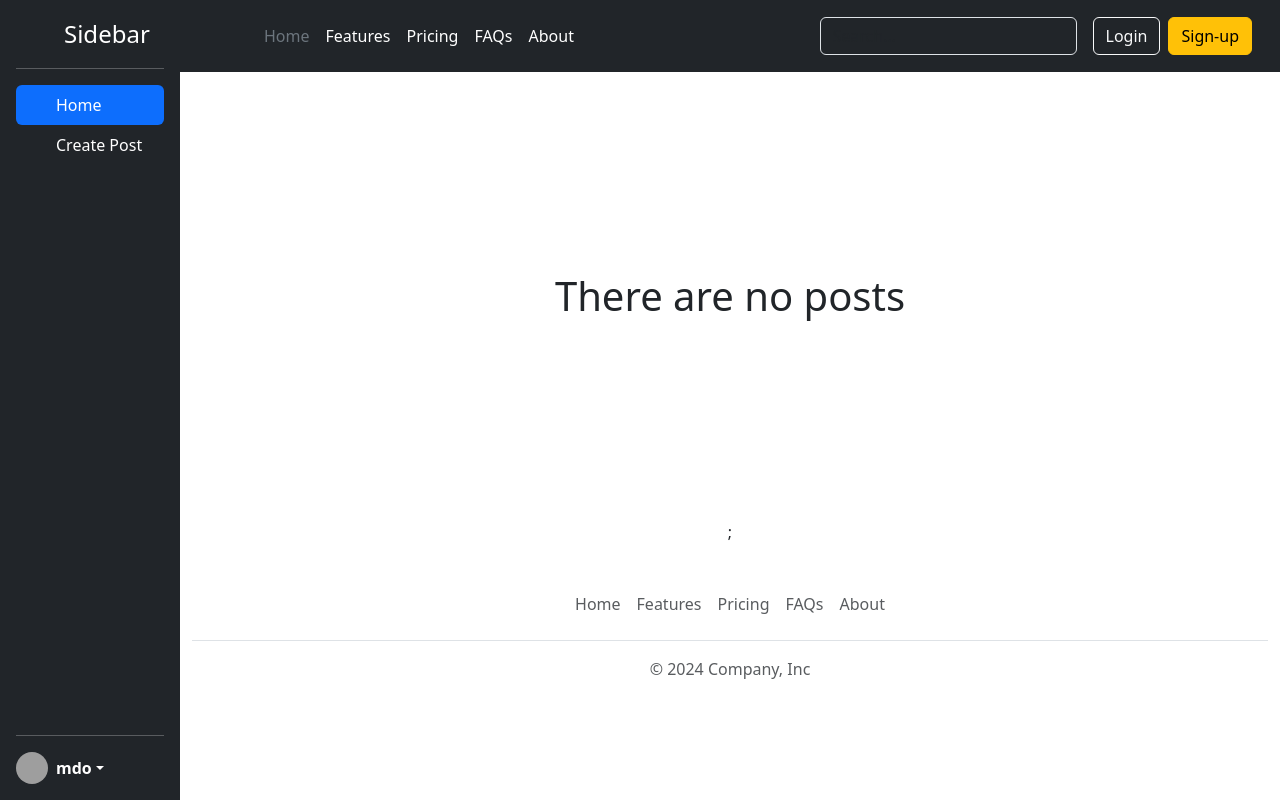
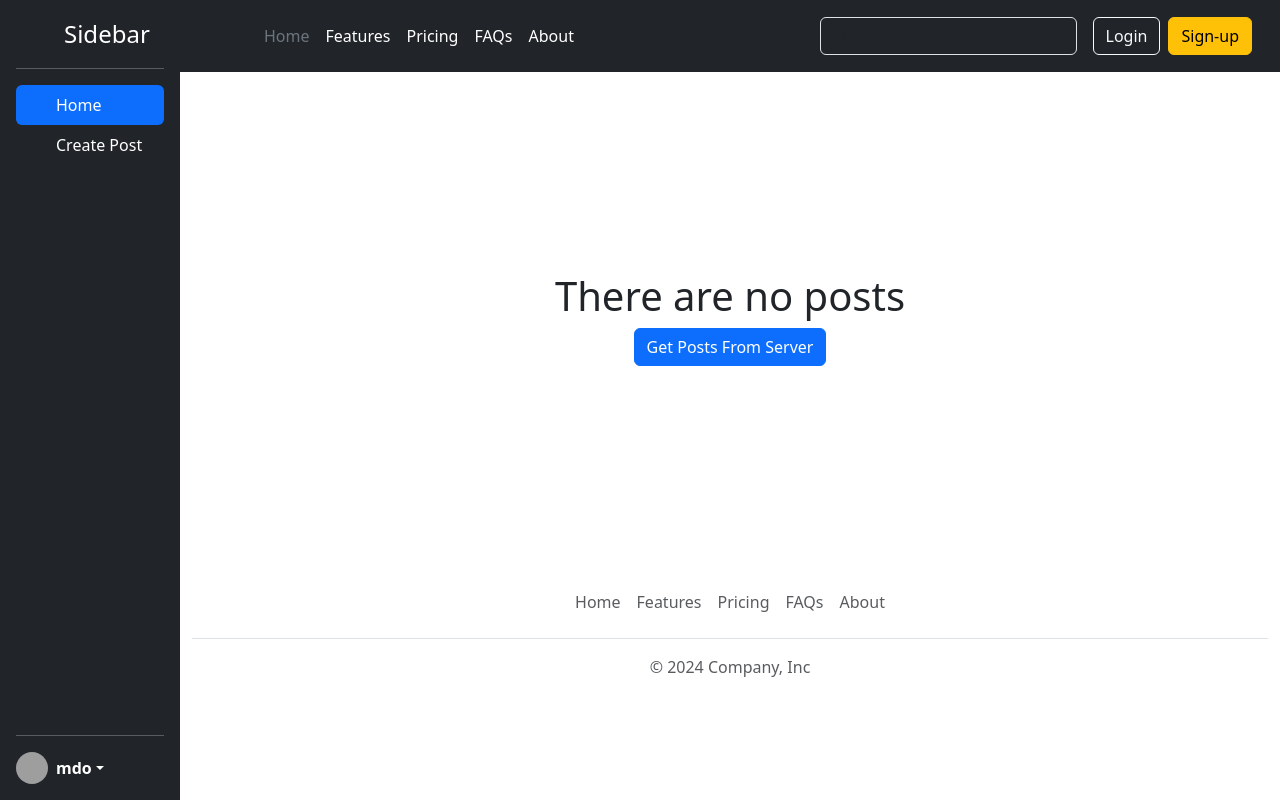
Before and after one commit to abdullahh2701/React-SocialMedia-App, a React (Vite) app: page /create-post in a window 1280 px wide. Built offline with nearby package versions, Linux system fonts and the light colour scheme; grey boxes are pictures that could not be loaded.

Commit message:
implemented Fetching the posts from dummyJSON Api

```diff
--- a/src/components/PostList.jsx
+++ b/src/components/PostList.jsx
@@ -4,10 +4,29 @@
 import WelcomeMessage from "./WelcomeMessage";
 
 const PostList = () => {
-  const { postList } = useContext(PostListData);
+  const { postList, addInitialPosts } = useContext(PostListData);
+
+  const handleGetPostsClick = () => {
+    fetch("https://dummyjson.com/posts")
+      .then((res) => res.json())
+      .then((data) => {
+        const transformedPosts = data.posts.map((posts) => ({
+          id: posts.id,
+          title: posts.title,
+          body: posts.body,
+          reactions: posts.reactions.likes, // Extract only likes
+          userId: posts.userId,
+          tags: posts.tags,
+        }));
+
+        addInitialPosts(transformedPosts);
+      });
+  };
   return (
     <>
-      {postList.length === 0 && <WelcomeMessage />}
+      {postList.length === 0 && (
+        <WelcomeMessage onGetPostsClick={handleGetPostsClick} />
+      )}
       {postList.map((post) => (
         <Post key={post.id} post={post} />
       ))}
--- a/src/components/WelcomeMessage.jsx
+++ b/src/components/WelcomeMessage.jsx
@@ -1,7 +1,14 @@
-const WelcomeMessage = () => {
+const WelcomeMessage = ({ onGetPostsClick }) => {
   return (
-    <center>
-      <h1 className="welcome-message">There are no posts</h1>;
+    <center className="welcome-message">
+      <h1>There are no posts</h1>
+      <button
+        type="button"
+        className="btn btn-primary"
+        onClick={onGetPostsClick}
+      >
+        Get Posts From Server
+      </button>
     </center>
   );
 };
--- a/src/store/post-list-store.jsx
+++ b/src/store/post-list-store.jsx
@@ -3,6 +3,7 @@
 export const PostList = createContext({
   postList: [],
   addPost: () => {},
+  addInitialPosts: () => {},
   deletePost: () => {},
 });
 
@@ -14,6 +15,8 @@
     );
   } else if (action.type === "ADD_POST") {
     newPostList = [action.payload, ...currPostList];
+  } else if (action.type === "ADD_INITIAL_POSTS") {
+    newPostList = action.payload.posts;
   }
   return newPostList;
 };
@@ -35,6 +38,15 @@
     });
   };
 
+  const addInitialPosts = (posts) => {
+    dispatchPostList({
+      type: "ADD_INITIAL_POSTS",
+      payload: {
+        posts,
+      },
+    });
+  };
+
   const deletePost = (postID) => {
     dispatchPostList({
       type: "DELETE_POST",
@@ -45,10 +57,21 @@
   };
 
   return (
-    <PostList.Provider value={{ postList, addPost, deletePost }}>
+    <PostList.Provider
+      value={{ postList, addPost, addInitialPosts, deletePost }}
+    >
       {children}
     </PostList.Provider>
   );
 };
 
 export default PostListProvider;
+
+// const transformedPosts = data.posts.map(post => ({
+//   id: post.id,
+//   title: post.title,
+//   body: post.body,
+//   reactions: post.reactions.likes, // Extract only likes
+//   userId: post.userId,
+//   tags: post.tags
+// })));
```
